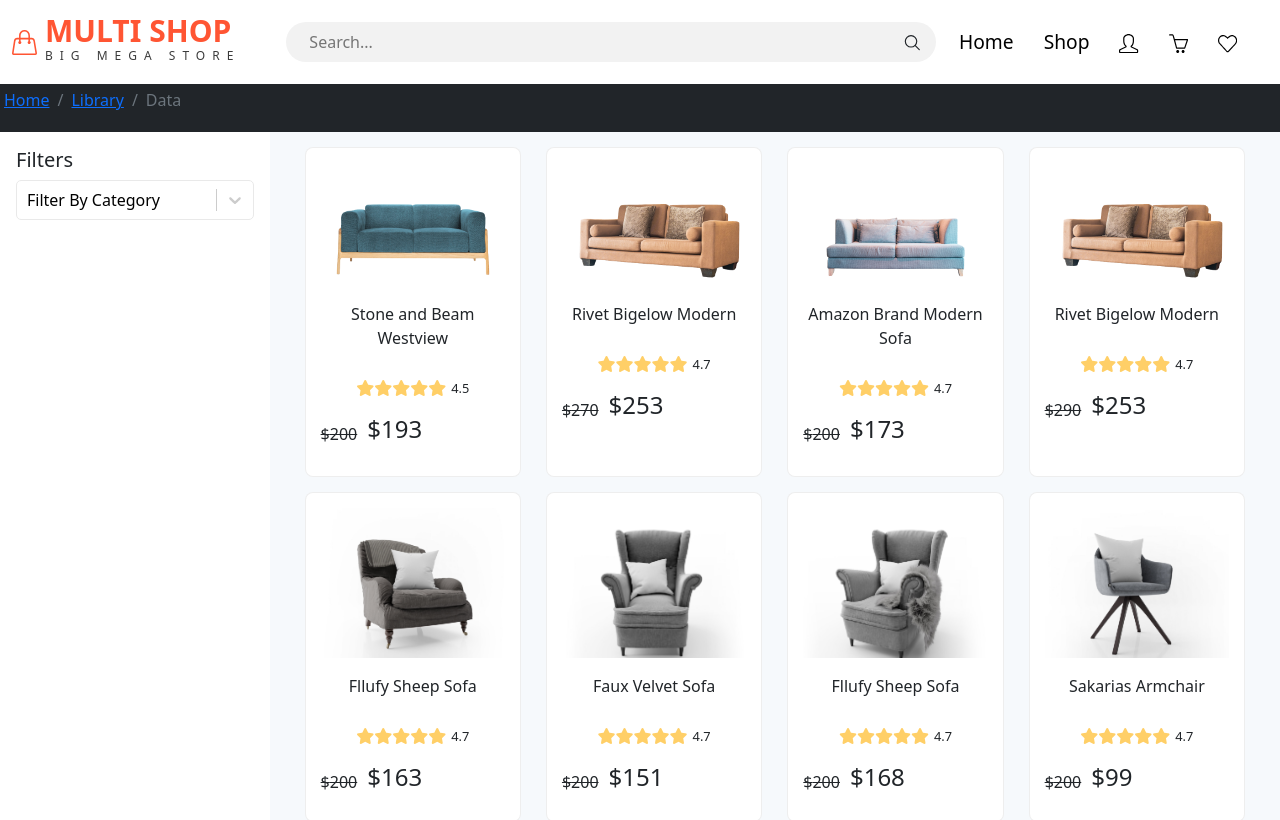
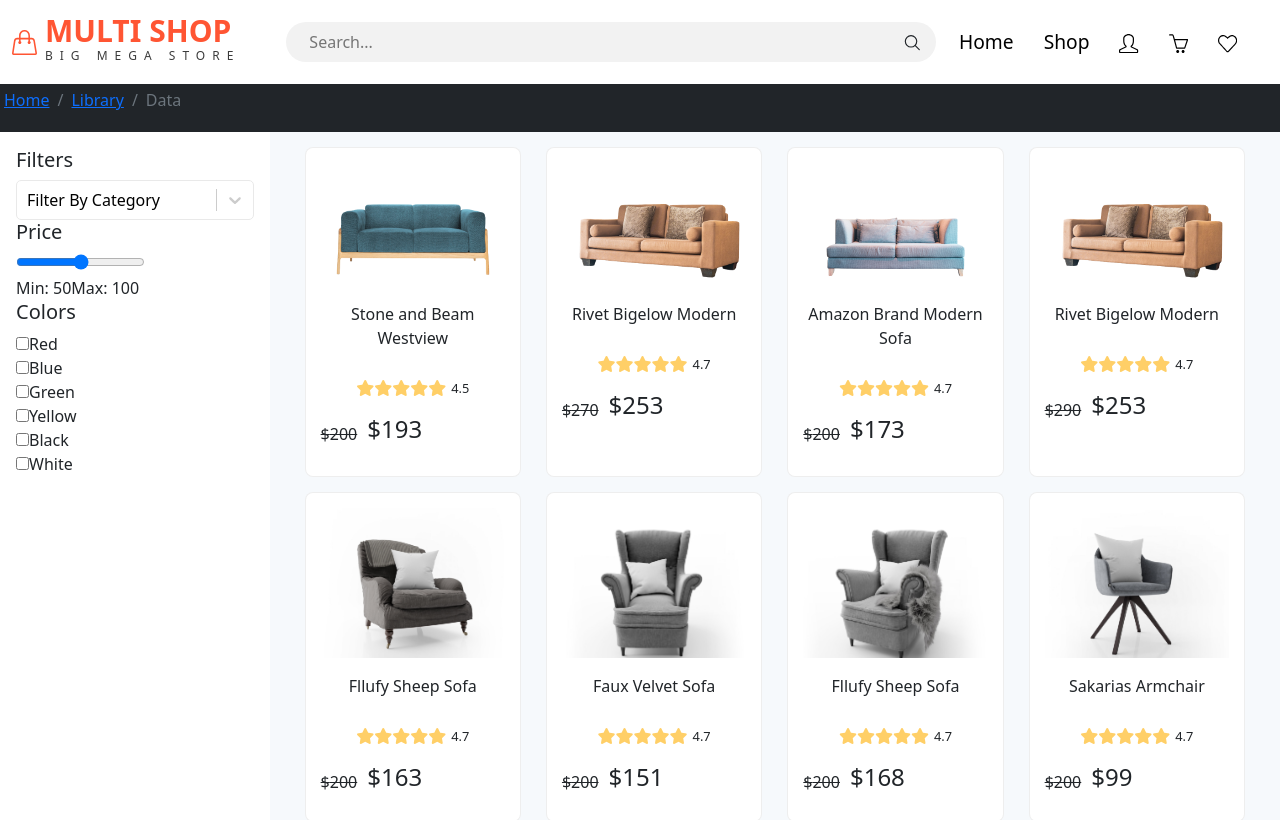
Before and after one commit to kamleshraj/ecom-poc, a React (Create React App) app: page /shop in a window 1280 px wide. Shown: the top 820 px of the page. Built offline with nearby package versions, Linux system fonts and the light colour scheme.

Commit message:
functionality inhancement

```diff
--- a/src/components/Footer/Footer.jsx
+++ b/src/components/Footer/Footer.jsx
@@ -10,7 +10,7 @@ const Footer = () => {
             <Col md={3} sm={5} className='box'>
               <div className="logo">
                   <ion-icon name="bag"></ion-icon>
-                  <h1>Multimart
+                  <h1>Multi Shop
                   <div className="logo-caption">Big Mega Store</div>
                   </h1>
               </div>
@@ -39,8 +39,8 @@ const Footer = () => {
             <Col md={3} sm={5} className='box'>
               <h2>Contact Us</h2>
               <ul>
-                <li>70 Washington Square South, New York, NY 10012, United States </li>
-                <li>Email: uilib.help@gmail.com</li>
+                <li>Symphony IT Park, Pune, Maharashtra 411024, IN</li>
+                <li>Email: multishopInfo@gmail.com</li>
                 <li>Phone: +1 1123 456 780</li>
               </ul>
             </Col>
--- /dev/null
+++ b/src/components/PriceRangeSlider.jsx
@@ -0,0 +1,35 @@
+import { useEffect, useState } from "react";
+
+const PriceRangeSlider=({setFilterList,products})=>{
+    const [priceRange, setPriceRange] = useState([50, 100]);
+    const handleSliderChange = (event) => {
+        const value = event.target.value.split(',').map(Number);
+        setPriceRange(value);
+      };
+
+      useEffect(() => {
+        const filteredProducts = products.filter(product =>
+          product.price >= priceRange[50] && product.price <= priceRange[100]
+        );
+        setFilterList(filteredProducts);
+      }, [priceRange, setFilterList, products]);
+    return(
+        <div className="filter-product-by-price">
+        <h5>Price</h5>
+        <input
+        type="range"
+        min="0"
+        max="100"
+        value={priceRange.join(',')}
+        onChange={handleSliderChange}
+        step="1"
+      />
+      <div>
+        <span>Min: {priceRange[0]}</span>
+        <span>Max: {priceRange[1]}</span>
+      </div>
+        </div>
+    )
+}
+
+export default PriceRangeSlider
--- a/src/components/ProductDetails/ProductDetails.jsx
+++ b/src/components/ProductDetails/ProductDetails.jsx
@@ -20,9 +20,9 @@ const ProductDetails = ({ selectedProduct }) => {
   return (
     <section className="product-page">
       <Container>
-        <Row className="justify-content-center">
+        <Row className="align-items-center justify-content-center">
           <Col md={6}>
-            <img loading="lazy" src={selectedProduct?.imgUrl} alt="" />
+            <img loading="lazy" src={selectedProduct?.imgUrl} alt={selectedProduct.title} />
           </Col>
           <Col md={6}>
             <h2>{selectedProduct?.productName}</h2>
@@ -48,14 +48,16 @@ const ProductDetails = ({ selectedProduct }) => {
               value={quantity}
               onChange={handleQuantityChange}
             />
+            <div>
             <button
               aria-label="Add"
               type="submit"
-              className="add"
+              className="btn btn-warning"
               onClick={() => handelAdd(selectedProduct, quantity)}
             >
               Add To Cart
             </button>
+            </div>
           </Col>
         </Row>
       </Container>
--- a/src/pages/Product.jsx
+++ b/src/pages/Product.jsx
@@ -38,7 +38,7 @@ const Product = () => {
       <ProductReviews selectedProduct={selectedProduct} />
       <Section
         title="Related Products"
-        bgColor="white"
+        bgColor="#f6f9fc"
         productItems={relatedProducts}
       />
     </>
--- a/src/pages/Shop.jsx
+++ b/src/pages/Shop.jsx
@@ -1,10 +1,11 @@
 import FilterSelect from "../components/FilterSelect";
-import { useState } from "react";
+import { useEffect, useState } from "react";
 import { products } from "../utils/products";
 import ShopList from "../components/ShopList";
 import useWindowScrollToTop from "../hooks/useWindowScrollToTop";
 import styled from "styled-components";
 import CustomBreadcrumbs from "../components/CustomBreadCrumbs/CustomBreadCrumbs";
+import PriceRangeSlider from "../components/PriceRangeSlider";
 
 const MainWrapper = styled.div`
   position: relative;
@@ -29,13 +30,39 @@ const MainWrapper = styled.div`
       grid-template-columns: repeat(auto-fit, minmax(200px, 1fr));
       background-color: #f6f9fc;
     }
+    .card-width{
+      grid-template-columns: repeat(auto-fit, minmax(200px, 250px));
+    }
   }
 `;
+const colors = ['Red', 'Blue', 'Green', 'Yellow', 'Black', 'White'];
 
 const Shop = () => {
   const [filterList, setFilterList] = useState(products);
+  const [selectedColors, setSelectedColors] = useState([]);
+
   useWindowScrollToTop();
 
+  const handleCheckboxChange = (color) => {
+    let updatedColors;
+    if (selectedColors.includes(color)) {
+      updatedColors = selectedColors.filter(c => c !== color);
+    } else {
+      updatedColors = [...selectedColors, color];
+    }
+    setSelectedColors(updatedColors);
+  };
+
+  useEffect(() => {
+    if (selectedColors.length === 0) {
+      setFilterList(products);
+    } else {
+      const filteredProducts = products.filter(product =>
+        selectedColors.includes(product.color)
+      );
+      setFilterList(filteredProducts);
+    }
+  }, [selectedColors, setFilterList]);
   return (
     <>
       {/*<Banner title="product" />
@@ -57,8 +84,24 @@ const Shop = () => {
           <aside className="category-sidebar">
             <h5>Filters</h5>
             <FilterSelect setFilterList={setFilterList} />
+            <PriceRangeSlider setFilterList={setFilterList} products={products}/>
+            <div className="filter-product-by-color">
+            <h5>Colors</h5>
+              {colors.map(color => (
+                <div key={color}>
+                  <label>
+                    <input
+                      type="checkbox"
+                      value={color}
+                      onChange={() => handleCheckboxChange(color)}
+                    />
+                    {color}
+                  </label>
+                </div>
+              ))}
+            </div>
           </aside>
-          <div className="productsWrapper">
+          <div className={`productsWrapper ${filterList.length < 4 ?'card-width':'null'}`}>
             <ShopList productItems={filterList} />
           </div>
         </div>
--- a/src/utils/products.js
+++ b/src/utils/products.js
@@ -858,11 +858,12 @@ export const products = [
     avgRating: 4.8,
   },
   {
-    id: "24",
+    id: "501",
     productName: "Stone and Beam Westview ",
     imgUrl: productImg01,
     category: "sofa",
     price: 193,
+    color: 'Red',
     prevPrice:200,
     discount:30,
     shortDesc:
@@ -878,11 +879,12 @@ export const products = [
     avgRating: 4.5,
   },
   {
-    id: "25",
+    id: "502",
     productName: "Stone and Beam Westview ",
     imgUrl: productImg01,
     category: "sofa",
     price: 193,
+    color: 'White',
     prevPrice:200,
     discount:30,
     shortDesc:
@@ -898,12 +900,13 @@ export const products = [
     avgRating: 4.5,
   },
   {
-    id: "26",
+    id: "503",
     productName: "Rivet Bigelow Modern ",
     imgUrl: productImg02,
     category: "sofa",
     price: 253,
     prevPrice:300,
+    color: 'Black',
     discount:20,
     shortDesc:
       "Lorem ipsum dolor sit amet consectetur adipisicing elit. Consequuntur iure quas illo voluptates labore tempore!",
@@ -922,11 +925,12 @@ export const products = [
     avgRating: 4.7,
   },
   {
-    id: "27",
+    id: "504",
     productName: "Baltsar Chair",
     imgUrl: productImg08,
     category: "chair",
     price: 89,
+    color: 'Yellow',
     prevPrice:100,
     discount:15,
     shortDesc:
@@ -946,11 +950,12 @@ export const products = [
     avgRating: 4.7,
   },
   {
-    id: "28",
+    id: "505",
     productName: "Helmar Chair",
     imgUrl: productImg09,
     category: "chair",
     price: 112,
+    color: 'Pink',
     prevPrice:200,
     discount:35,
     shortDesc:
@@ -970,11 +975,12 @@ export const products = [
     avgRating: 4.7,
   },
   {
-    id: "29",
+    id: "506",
     productName: "Realme 8",
     imgUrl: phone03,
     category: "mobile",
     price: 599,
+    color: 'Blue',
     prevPrice:700,
     discount:10,
     shortDesc:
@@ -994,10 +1000,11 @@ export const products = [
     avgRating: 4.8,
   },
   {
-    id: "30",
+    id: "507",
     productName: "One Plus Nord",
     imgUrl: phone04,
     category: "mobile",
+    color: 'Red',
     price: 799,
     prevPrice:900,
     discount:5,
```
